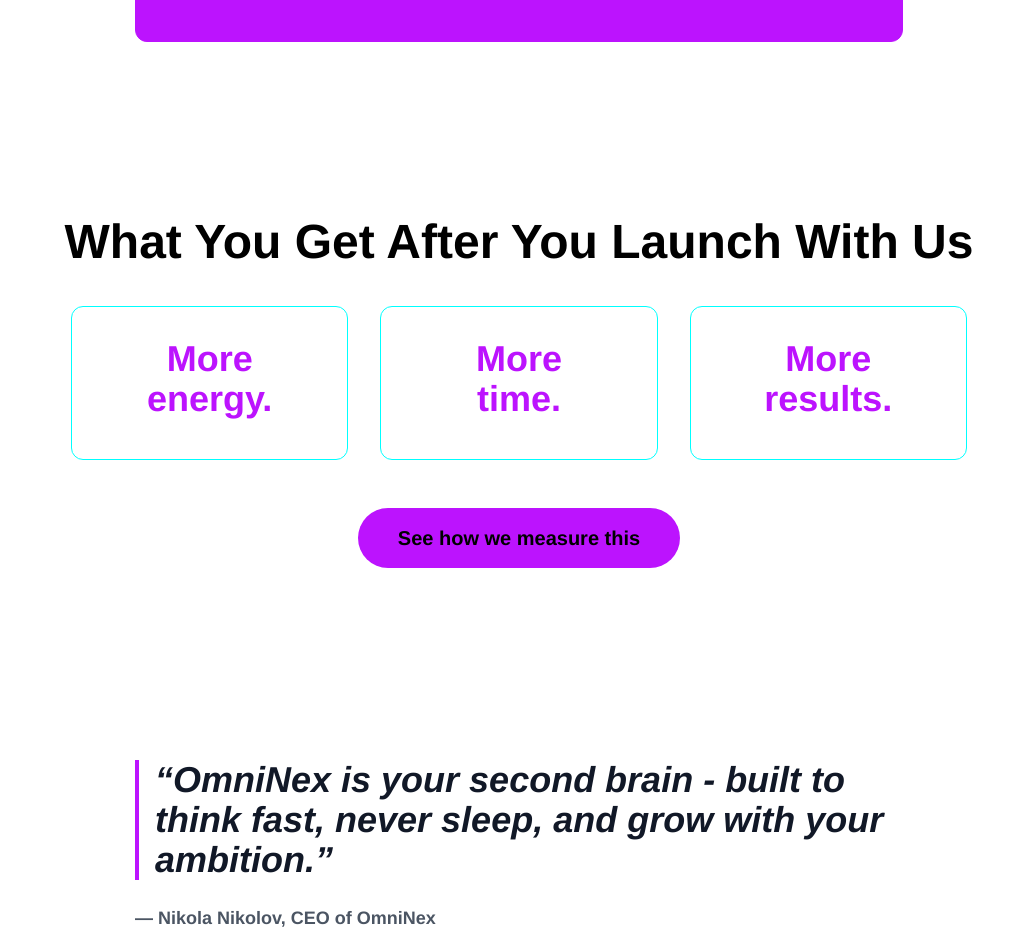
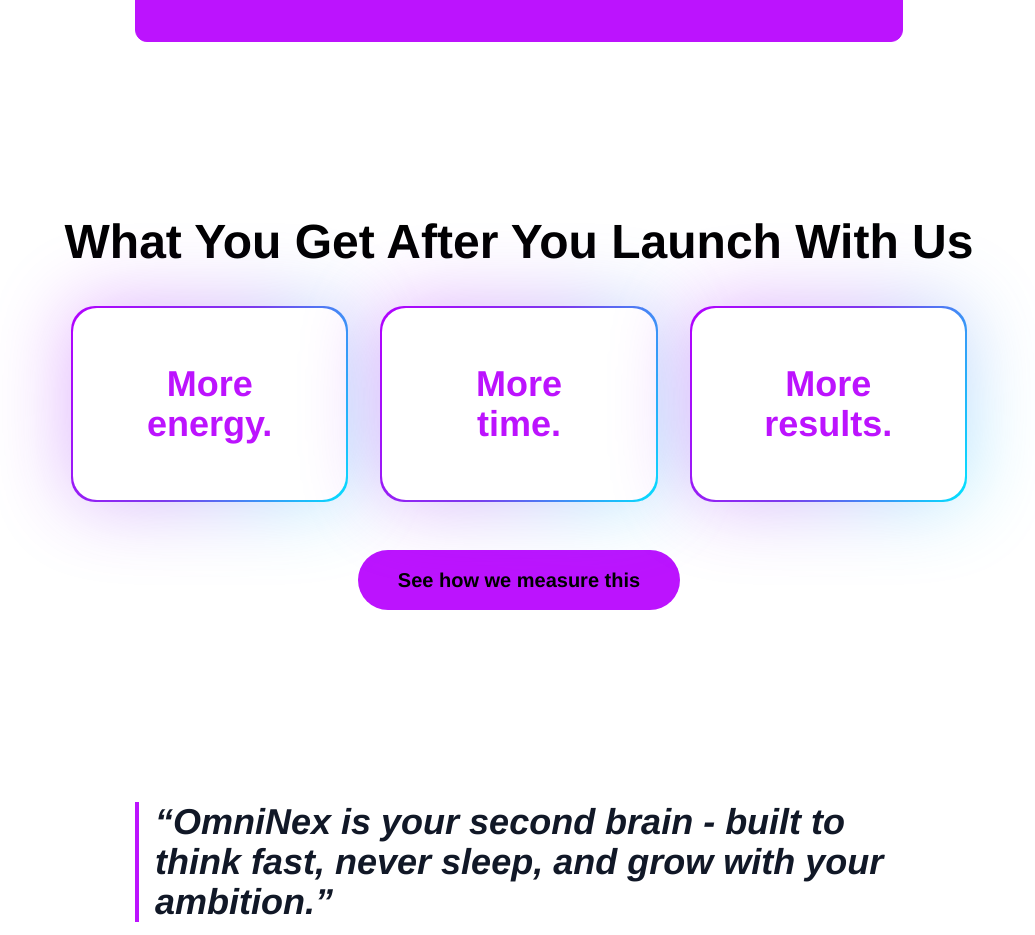
Before and after one commit to Kalcho8233/OmniNexAIWebsite, a Next.js app: page / in a window 1280 px wide. Shown: the part 2901-3836 px from the top of the page, without its empty margins (121-1156 px from the left). Built offline with nearby package versions, Linux system fonts and the light colour scheme.

Commit message:
Update StatsSection.jsx

```diff
--- a/components/StatsSection.jsx
+++ b/components/StatsSection.jsx
@@ -1,31 +1,47 @@
+// components/StatsSection.jsx
 import { motion } from 'framer-motion';
 
-const stats = [
-  { value: 'More\n   energy.' }, // добавени 3 spaces за центриране
-  { value: 'More\n    time.' },   // добавени 4 spaces за центриране
-  { value: 'More\n   results.' }  // добавени 3 spaces за центриране
+const items = [
+  { t1: 'More',  t2: 'energy.'  },
+  { t1: 'More',  t2: 'time.'    },
+  { t1: 'More',  t2: 'results.' },
 ];
 
-const Card = ({ value, label, delay = 0 }) => (
-  <motion.div
-    className="bg-white rounded-xl p-8 border border-neonBlue text-black hover:shadow-[0_0_36px_rgba(188,19,254,0.18)] transition-shadow"
-    initial={{ opacity: 0, scale: 0.92 }}
-    whileInView={{ opacity: 1, scale: 1 }}
-    transition={{ delay, duration: 0.5 }}
-    viewport={{ once: true }}
-  >
-    <div className="whitespace-pre-line text-neonPurple text-3xl md:text-4xl font-bold mb-2 text-center">
-      {value}
+function NeonCapsule({ t1, t2, delay = 0 }) {
+  return (
+    <div className="relative" style={{ perspective: 1000 }}>
+      <motion.div
+        initial={{ opacity: 0, y: 20, rotateX: 0, rotateY: 0 }}
+        whileInView={{ opacity: 1, y: 0 }}
+        whileHover={{ y: -8, scale: 1.02, rotateX: 4, rotateY: -4 }}
+        transition={{ duration: 0.6, delay }}
+        viewport={{ once: true }}
+        className="relative p-[2px] rounded-3xl bg-[linear-gradient(115deg,#B300FF,#7C3AED,#00E5FF)]"
+      >
+        {/* вътрешност */}
+        <div className="rounded-3xl bg-white px-10 py-14 text-center">
+          <div className="text-neonPurple text-3xl md:text-4xl font-extrabold leading-tight">
+            <span className="block">{t1}</span>
+            <span className="block">{t2}</span>
+          </div>
+        </div>
+
+        {/* мек неонов „glow“ зад капсулата */}
+        <motion.div
+          className="absolute inset-0 rounded-3xl -z-10 blur-2xl opacity-30 bg-[linear-gradient(115deg,#B300FF,#7C3AED,#00E5FF)]"
+          animate={{ opacity: [0.25, 0.4, 0.25] }}
+          transition={{ duration: 4, repeat: Infinity, ease: 'easeInOut' }}
+        />
+      </motion.div>
     </div>
-    <div className="text-gray-900 text-lg md:text-xl">{label}</div>
-  </motion.div>
-);
+  );
+}
 
 export default function StatsSection() {
   return (
-    <section className="py-20 px-6 md:px-12 text-center bg-white rounded-2xl">
+    <section className="py-20 px-6 md:px-12 text-center bg-white">
       <motion.h2
-        className="text-3xl md:text-5xl font-bold text-black mb-10" // по-високо заглавие
+        className="text-3xl md:text-5xl font-bold text-black mb-10"
         initial={{ opacity: 0, y: 20 }}
         whileInView={{ opacity: 1, y: 0 }}
         transition={{ duration: 0.5 }}
@@ -35,12 +51,12 @@
       </motion.h2>
 
       <div className="max-w-4xl mx-auto grid grid-cols-1 md:grid-cols-3 gap-8">
-        {stats.map((s, i) => (
-          <Card key={i} {...s} delay={i * 0.05} />
+        {items.map((it, i) => (
+          <NeonCapsule key={i} {...it} delay={i * 0.06} />
         ))}
       </div>
 
-      {/* CTA Button */}
+      {/* CTA – остава твоят по-голям стил */}
       <div className="mt-12">
         <a
           href="/about#results"
```
